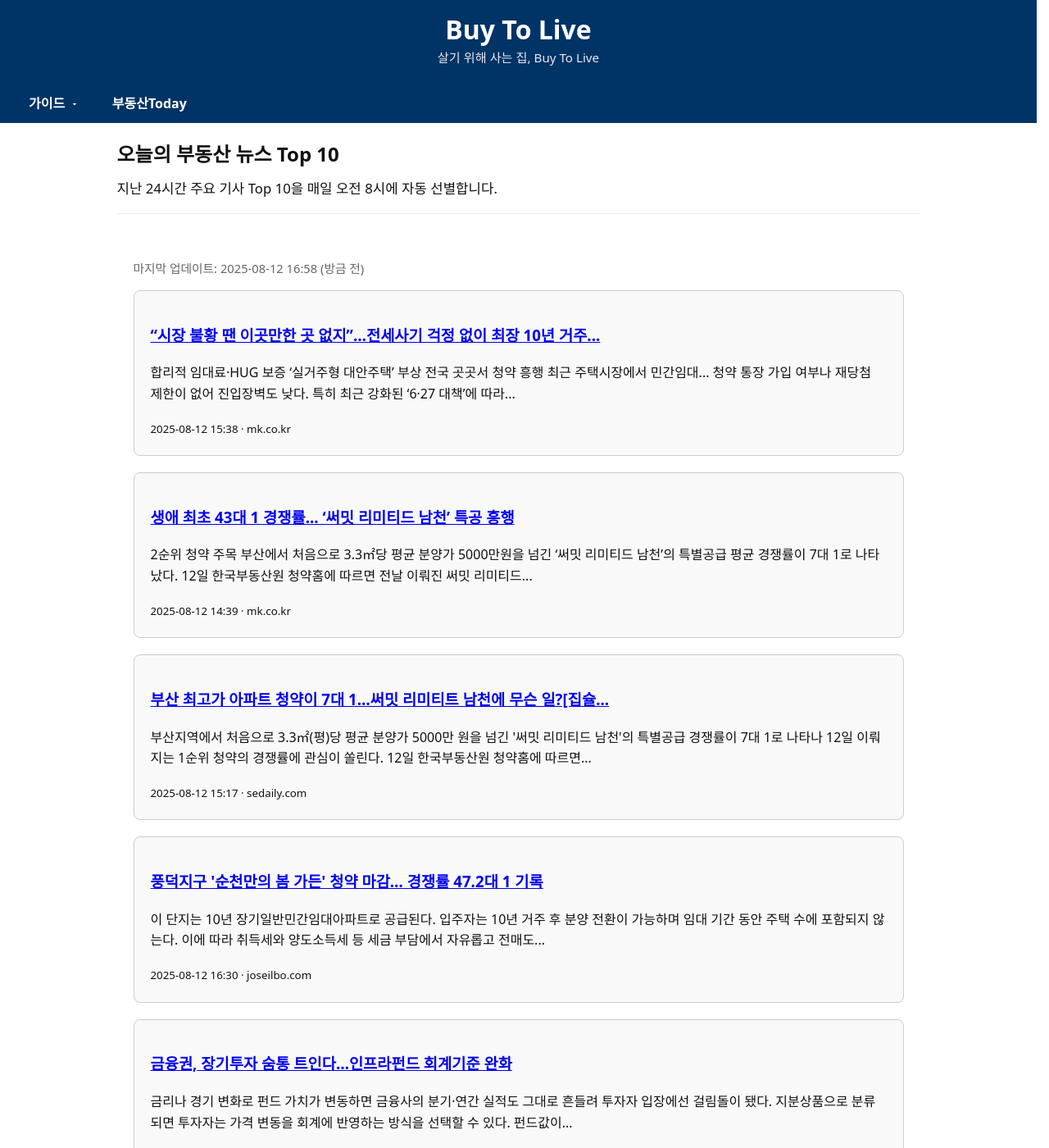
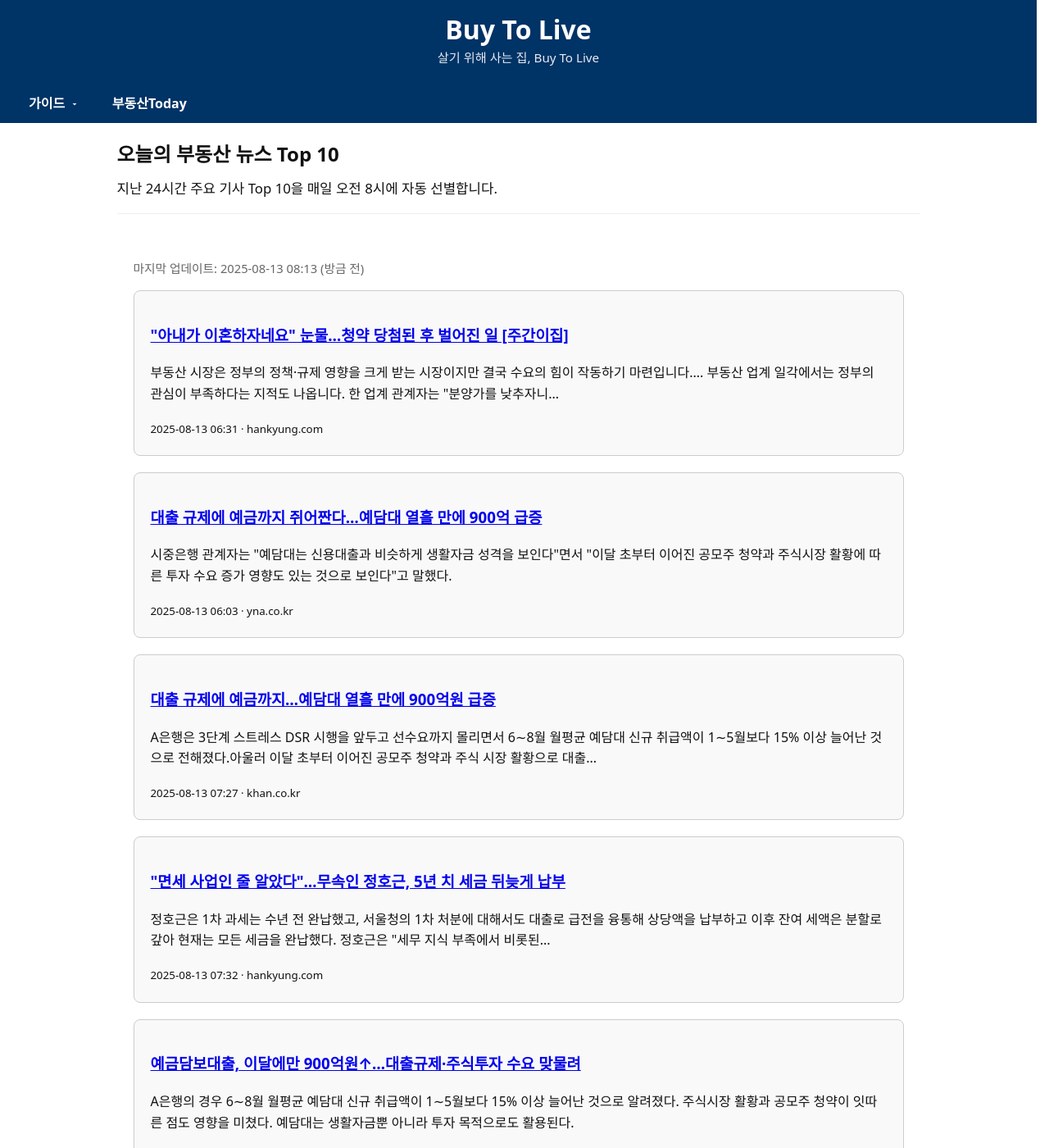
Before and after one commit to kimkisaa/land, a Jekyll site: the page built from news/daily.html, in a window 1280 px wide and 1400 px high. Shown: the whole window at 82% size. Built offline with Jekyll 4.4.1, drawn with Linux system fonts in a browser that asks for light colours; some of the changed text lies outside the part shown.

Commit message:
chore: update daily digest

```diff
--- a/_includes/daily_top10.html
+++ b/_includes/daily_top10.html
@@ -1,63 +1,63 @@
-<!-- auto-generated at 2025-08-12 16:58 -->
-<p class="wb-meta">마지막 업데이트: 2025-08-12 16:58 (방금 전)</p>
+<!-- auto-generated at 2025-08-13 08:13 -->
+<p class="wb-meta">마지막 업데이트: 2025-08-13 08:13 (방금 전)</p>
 
 <article class="card" itemscope itemtype="https://schema.org/NewsArticle">
-  <h3 itemprop="headline"><a href="https://www.mk.co.kr/article/11391794" target="_blank" rel="noopener">“시장 불황 땐 이곳만한 곳 없지”…전세사기 걱정 없이 최장 10년 거주...</a></h3>
-  <p itemprop="description">합리적 임대료·HUG 보증 ‘실거주형 대안주택’ 부상 전국 곳곳서 청약 흥행 최근 주택시장에서 민간임대... 청약 통장 가입 여부나 재당첨 제한이 없어 진입장벽도 낮다. 특히 최근 강화된 ‘6·27 대책’에 따라...</p>
-  <small>2025-08-12 15:38 · mk.co.kr</small>  <!-- 점수/네이버 링크 미표시 -->
-  <meta itemprop="datePublished" content="2025-08-12T06:38:00+00:00">
+  <h3 itemprop="headline"><a href="https://www.hankyung.com/article/2025081257206" target="_blank" rel="noopener">"아내가 이혼하자네요" 눈물…청약 당첨된 후 벌어진 일 [주간이집]</a></h3>
+  <p itemprop="description">부동산 시장은 정부의 정책·규제 영향을 크게 받는 시장이지만 결국 수요의 힘이 작동하기 마련입니다.... 부동산 업계 일각에서는 정부의 관심이 부족하다는 지적도 나옵니다. 한 업계 관계자는 "분양가를 낮추자니...</p>
+  <small>2025-08-13 06:31 · hankyung.com</small>  <!-- 점수/네이버 링크 미표시 -->
+  <meta itemprop="datePublished" content="2025-08-12T21:31:00+00:00">
 </article>
 <article class="card" itemscope itemtype="https://schema.org/NewsArticle">
-  <h3 itemprop="headline"><a href="https://www.mk.co.kr/article/11391719" target="_blank" rel="noopener">생애 최초 43대 1 경쟁률... ‘써밋 리미티드 남천’ 특공 흥행</a></h3>
-  <p itemprop="description">2순위 청약 주목 부산에서 처음으로 3.3㎡당 평균 분양가 5000만원을 넘긴 ‘써밋 리미티드 남천’의 특별공급 평균 경쟁률이 7대 1로 나타났다. 12일 한국부동산원 청약홈에 따르면 전날 이뤄진 써밋 리미티드...</p>
-  <small>2025-08-12 14:39 · mk.co.kr</small>  <!-- 점수/네이버 링크 미표시 -->
-  <meta itemprop="datePublished" content="2025-08-12T05:39:00+00:00">
+  <h3 itemprop="headline"><a href="https://www.yna.co.kr/view/AKR20250812163900002?input=1195m" target="_blank" rel="noopener">대출 규제에 예금까지 쥐어짠다…예담대 열흘 만에 900억 급증</a></h3>
+  <p itemprop="description">시중은행 관계자는 "예담대는 신용대출과 비슷하게 생활자금 성격을 보인다"면서 "이달 초부터 이어진 공모주 청약과 주식시장 활황에 따른 투자 수요 증가 영향도 있는 것으로 보인다"고 말했다.</p>
+  <small>2025-08-13 06:03 · yna.co.kr</small>  <!-- 점수/네이버 링크 미표시 -->
+  <meta itemprop="datePublished" content="2025-08-12T21:03:00+00:00">
 </article>
 <article class="card" itemscope itemtype="https://schema.org/NewsArticle">
-  <h3 itemprop="headline"><a href="https://www.sedaily.com/NewsView/2GWLIUWZPS" target="_blank" rel="noopener">부산 최고가 아파트 청약이 7대 1…써밋 리미티트 남천에 무슨 일?[집슐...</a></h3>
-  <p itemprop="description">부산지역에서 처음으로 3.3㎡(평)당 평균 분양가 5000만 원을 넘긴 '써밋 리미티드 남천'의 특별공급 경쟁률이 7대 1로 나타나 12일 이뤄지는 1순위 청약의 경쟁률에 관심이 쏠린다. 12일 한국부동산원 청약홈에 따르면...</p>
-  <small>2025-08-12 15:17 · sedaily.com</small>  <!-- 점수/네이버 링크 미표시 -->
-  <meta itemprop="datePublished" content="2025-08-12T06:17:00+00:00">
+  <h3 itemprop="headline"><a href="https://www.khan.co.kr/article/202508130726001" target="_blank" rel="noopener">대출 규제에 예금까지…예담대 열흘 만에 900억원 급증</a></h3>
+  <p itemprop="description">A은행은 3단계 스트레스 DSR 시행을 앞두고 선수요까지 몰리면서 6∼8월 월평균 예담대 신규 취급액이 1∼5월보다 15% 이상 늘어난 것으로 전해졌다.아울러 이달 초부터 이어진 공모주 청약과 주식 시장 활황으로 대출...</p>
+  <small>2025-08-13 07:27 · khan.co.kr</small>  <!-- 점수/네이버 링크 미표시 -->
+  <meta itemprop="datePublished" content="2025-08-12T22:27:00+00:00">
 </article>
 <article class="card" itemscope itemtype="https://schema.org/NewsArticle">
-  <h3 itemprop="headline"><a href="http://www.joseilbo.com/news/news_read.php?uid=550305&amp;class=16&amp;grp=" target="_blank" rel="noopener">풍덕지구 '순천만의 봄 가든' 청약 마감… 경쟁률 47.2대 1 기록</a></h3>
-  <p itemprop="description">이 단지는 10년 장기일반민간임대아파트로 공급된다. 입주자는 10년 거주 후 분양 전환이 가능하며 임대 기간 동안 주택 수에 포함되지 않는다. 이에 따라 취득세와 양도소득세 등 세금 부담에서 자유롭고 전매도...</p>
-  <small>2025-08-12 16:30 · joseilbo.com</small>  <!-- 점수/네이버 링크 미표시 -->
-  <meta itemprop="datePublished" content="2025-08-12T07:30:00+00:00">
+  <h3 itemprop="headline"><a href="https://www.hankyung.com/article/2025081372057" target="_blank" rel="noopener">"면세 사업인 줄 알았다"…무속인 정호근, 5년 치 세금 뒤늦게 납부</a></h3>
+  <p itemprop="description">정호근은 1차 과세는 수년 전 완납했고, 서울청의 1차 처분에 대해서도 대출로 급전을 융통해 상당액을 납부하고 이후 잔여 세액은 분할로 갚아 현재는 모든 세금을 완납했다. 정호근은 "세무 지식 부족에서 비롯된...</p>
+  <small>2025-08-13 07:32 · hankyung.com</small>  <!-- 점수/네이버 링크 미표시 -->
+  <meta itemprop="datePublished" content="2025-08-12T22:32:00+00:00">
 </article>
 <article class="card" itemscope itemtype="https://schema.org/NewsArticle">
-  <h3 itemprop="headline"><a href="https://www.hankyung.com/article/202508126330i" target="_blank" rel="noopener">금융권, 장기투자 숨통 트인다…인프라펀드 회계기준 완화</a></h3>
-  <p itemprop="description">금리나 경기 변화로 펀드 가치가 변동하면 금융사의 분기·연간 실적도 그대로 흔들려 투자자 입장에선 걸림돌이 됐다. 지분상품으로 분류되면 투자자는 가격 변동을 회계에 반영하는 방식을 선택할 수 있다. 펀드값이...</p>
-  <small>2025-08-12 16:36 · hankyung.com</small>  <!-- 점수/네이버 링크 미표시 -->
-  <meta itemprop="datePublished" content="2025-08-12T07:36:00+00:00">
+  <h3 itemprop="headline"><a href="https://www.ebn.co.kr/news/articleView.html?idxno=1674301" target="_blank" rel="noopener">예금담보대출, 이달에만 900억원↑…대출규제·주식투자 수요 맞물려</a></h3>
+  <p itemprop="description">A은행의 경우 6∼8월 월평균 예담대 신규 취급액이 1∼5월보다 15% 이상 늘어난 것으로 알려졌다. 주식시장 활황과 공모주 청약이 잇따른 점도 영향을 미쳤다. 예담대는 생활자금뿐 아니라 투자 목적으로도 활용된다.</p>
+  <small>2025-08-13 07:42 · ebn.co.kr</small>  <!-- 점수/네이버 링크 미표시 -->
+  <meta itemprop="datePublished" content="2025-08-12T22:42:00+00:00">
 </article>
 <article class="card" itemscope itemtype="https://schema.org/NewsArticle">
-  <h3 itemprop="headline"><a href="https://biz.chosun.com/stock/finance/2025/08/12/VDZ4HJOTBBFQ7BBKYG6RUZGCAQ/?utm_source=naver&amp;utm_medium=original&amp;utm_campaign=biz" target="_blank" rel="noopener">신한은행, 모집인 주택담보대출·전세대출 접수 중단</a></h3>
-  <p itemprop="description">주택담보대출, 전세자금대출 신청을 아예 받지 않기로 했다고 12일 밝혔다. 신한은행은 앞서 8∼9월 대출모집인의 수도권 주담대 접수를 막았는데, 이를 10월까지 연장하고 전세대출까지 포함, 전국으로 확대한 것이다....</p>
-  <small>2025-08-12 16:26 · biz.chosun.com</small>  <!-- 점수/네이버 링크 미표시 -->
-  <meta itemprop="datePublished" content="2025-08-12T07:26:00+00:00">
+  <h3 itemprop="headline"><a href="https://www.yna.co.kr/view/AKR20250813017000011?input=1195m" target="_blank" rel="noopener">[연합뉴스 이 시각 헤드라인] - 07:30</a></h3>
+  <p itemprop="description">전문보기: https://www.yna.co.kr/view/AKR20250812162800001 ■ 대출 규제에 예금까지 쥐어짠다…예담대 열흘 만에 900억 급증 주요 은행 예금담보대출 잔액이 이달에만 900억원 가까이 급증한 것으로 나타났다. 6·27 대출...</p>
+  <small>2025-08-13 07:30 · yna.co.kr</small>  <!-- 점수/네이버 링크 미표시 -->
+  <meta itemprop="datePublished" content="2025-08-12T22:30:00+00:00">
 </article>
 <article class="card" itemscope itemtype="https://schema.org/NewsArticle">
-  <h3 itemprop="headline"><a href="https://www.hankyung.com/article/2025081251431" target="_blank" rel="noopener">원금 보장되면서 年 이자 최고 11%…ELD 가입해볼까</a></h3>
-  <p itemprop="description">기준금리 하락으로 정기예금 금리가 연 2%대 초반까지 낮아지자 은행에서 판매하는 지수연동예금(ELD)에 대한 관심이 커지고 있다. ELD는 만기까지 해지하지만 않으면 원금을 보장하면서도 연동된 주가지수...</p>
-  <small>2025-08-12 16:25 · hankyung.com</small>  <!-- 점수/네이버 링크 미표시 -->
-  <meta itemprop="datePublished" content="2025-08-12T07:25:00+00:00">
+  <h3 itemprop="headline"><a href="https://www.goodnews1.com/news/articleView.html?idxno=450503" target="_blank" rel="noopener">고강도 규제에 예금담보대출까지…열흘새 900억 급증</a></h3>
+  <p itemprop="description">시중은행 관계자는 "예담대는 신용대출과 비슷하게 생활자금 성격을 보인다"면서 "이달 초부터 이어진 공모주 청약과 주식시장 활황에 따른 투자 수요 증가 영향도 있는 것으로 보인다"고 말했다.</p>
+  <small>2025-08-13 07:24 · goodnews1.com</small>  <!-- 점수/네이버 링크 미표시 -->
+  <meta itemprop="datePublished" content="2025-08-12T22:24:00+00:00">
 </article>
 <article class="card" itemscope itemtype="https://schema.org/NewsArticle">
-  <h3 itemprop="headline"><a href="https://news.tf.co.kr/read/life/2233222.htm" target="_blank" rel="noopener">전세사기 피해자들 "금융권도 책임…전세대출 심사 강화해야"</a></h3>
-  <p itemprop="description">"금융권, 부실 대출 심사로 전세사기 방조" 전세사기 피해자들과 시민단체가 금융권을 향해 "전세대출 심사를 강화하고 불법·과잉 대출을 금지하라"고 촉구했다. 전세사기·깡통전세 피해자 전국대책위원회 등은 12일 서울...</p>
-  <small>2025-08-12 16:24 · news.tf.co.kr</small>  <!-- 점수/네이버 링크 미표시 -->
-  <meta itemprop="datePublished" content="2025-08-12T07:24:00+00:00">
+  <h3 itemprop="headline"><a href="http://www.wowtv.co.kr/NewsCenter/News/Read?articleId=A202508130516&amp;t=NN" target="_blank" rel="noopener">대출 규제에 "예금이라도"...예담대 열흘새 900억원↑</a></h3>
+  <p itemprop="description">시중은행 관계자는 "예담대는 신용대출과 비슷하게 생활자금 성격을 보인다"면서 "이달 초부터 이어진 공모주 청약과 주식시장 활황에 따른 투자 수요 증가 영향도 있는 것으로 보인다"고 말했다.</p>
+  <small>2025-08-13 07:06 · wowtv.co.kr</small>  <!-- 점수/네이버 링크 미표시 -->
+  <meta itemprop="datePublished" content="2025-08-12T22:06:00+00:00">
 </article>
 <article class="card" itemscope itemtype="https://schema.org/NewsArticle">
-  <h3 itemprop="headline"><a href="https://www.jjan.kr/article/20250812580237" target="_blank" rel="noopener">전주지역 주도로 전북 아파트 값 올랐지만 선행지표는 하락</a></h3>
-  <p itemprop="description">고금리와 대출규제가 맞물려 건설경기가 살아날 기미가 보이지 않으면서 분양 성을 담보할수 없는 건설사들이 사업을 포기하거나 미루고 있기 때문이라는 분석이 나온다. 주택매매거래량은 전월대비 2.9% 감소하고...</p>
-  <small>2025-08-12 15:42 · jjan.kr</small>  <!-- 점수/네이버 링크 미표시 -->
-  <meta itemprop="datePublished" content="2025-08-12T06:42:00+00:00">
+  <h3 itemprop="headline"><a href="https://www.tfmedia.co.kr/news/article.html?no=193837" target="_blank" rel="noopener">전세사기 불법대출 관여 새마을금고 前간부·건설업자 구속</a></h3>
+  <p itemprop="description">대전지검, 특정경제범죄법상 배임·수재 등 혐의 적용  대전지검은 12일 전세사기와 관련된 불법대출 관여... 앞서 검찰은 선순위 보증금을 허위로 기재하는 방법으로 100억원대 임대차 보증금을 가로챈 전세사기 사건...</p>
+  <small>2025-08-13 07:42 · tfmedia.co.kr</small>  <!-- 점수/네이버 링크 미표시 -->
+  <meta itemprop="datePublished" content="2025-08-12T22:42:00+00:00">
 </article>
 <article class="card" itemscope itemtype="https://schema.org/NewsArticle">
-  <h3 itemprop="headline"><a href="https://www.ngonews.kr/news/articleView.html?idxno=211696" target="_blank" rel="noopener">전세사기 피해자·시민사회단체 "금융기관, 전세사기 피해자에게 전세대...</a></h3>
-  <p itemprop="description">전세사기 피해자단체와 시민사회단체가 금융기관이 전세사기 피해자에게 전세대출 책임을 전가하고 있다며 제도 개선을 촉구했다. 전세사기·깡통전세 피해자 전국대책위원회와 전세사기·깡통전세 문제 해결을 위한...</p>
-  <small>2025-08-12 16:22 · ngonews.kr</small>  <!-- 점수/네이버 링크 미표시 -->
-  <meta itemprop="datePublished" content="2025-08-12T07:22:00+00:00">
+  <h3 itemprop="headline"><a href="https://www.mk.co.kr/article/11392361" target="_blank" rel="noopener">예금자보호 1억 한도 앞두고 ‘3%대’ 금리 등장…고금리 경쟁 나선 저...</a></h3>
+  <p itemprop="description">부실 부동산PF 충격 여전해 재무 건전성 악화 우려 커져 오는 9월 은행·저축은행 예금자 보호한도 인상(5000만원→1억원)을 앞두고 저축은행발 예금 금리 인상 ‘출혈경쟁’이 날로 심화되고 있다. 부동산...</p>
+  <small>2025-08-13 08:10 · mk.co.kr</small>  <!-- 점수/네이버 링크 미표시 -->
+  <meta itemprop="datePublished" content="2025-08-12T23:10:00+00:00">
 </article>
```
Also changed, not shown: assets/data/daily_top10.json (+71 -71 lines).
